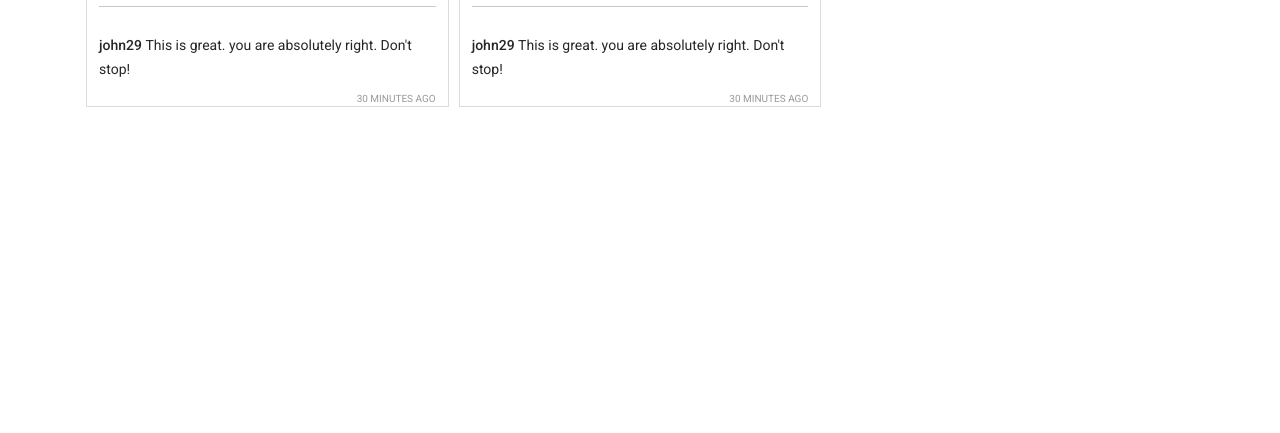
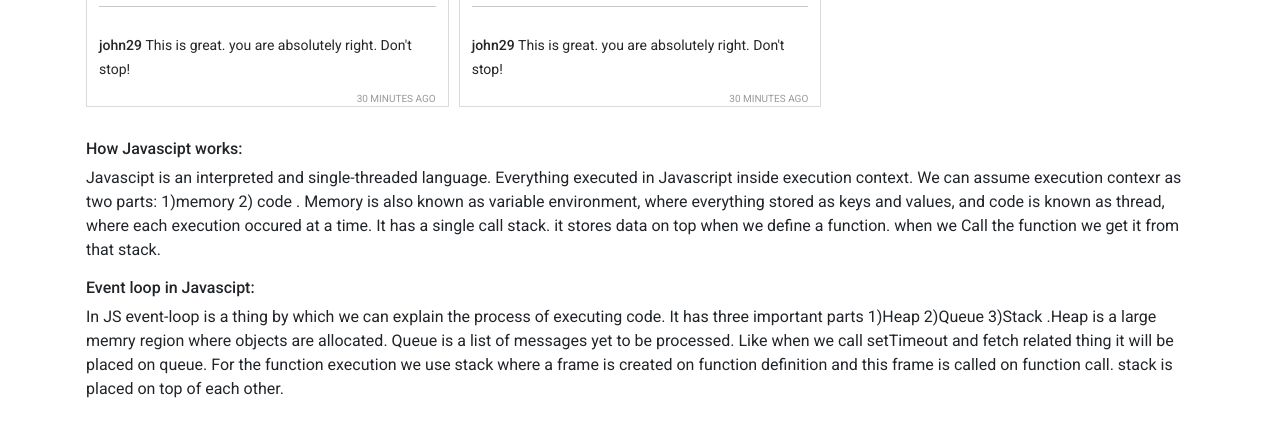
Before and after one commit to NiamulHasan45/Insta_sohor, a plain HTML site: page index.html in a window 1280 px wide. Shown: the part 1425-1858 px from the top of the page. Before the commit the page ends 1548 px from the top, so only its background shows below. Drawn offline with nearby package versions, Linux system fonts and the light colour scheme.

Commit message:
definition

```diff
--- a/index.html
+++ b/index.html
@@ -77,6 +77,19 @@
                 <h1>Reported posts</h1>
             </div>
         </main>
+
+        <section class="main container mx-auto p-3">
+            <h6 class="fw-600">How Javascipt works:</h6>
+            <p>
+                Javascipt is an interpreted and single-threaded language. Everything executed in Javascript inside execution context. We can assume execution contexr as two parts: 1)memory 2) code . Memory is also known as variable environment, where everything stored as keys and values, and code is known as thread, where each execution occured at a time. It has a single call stack. it stores data on top when we define a function. when we Call the function we get it from that stack.
+            </p>
+
+            <h6 class="fw-600">Event loop in Javascipt:</h6>
+            <p>
+                In JS event-loop is a thing by which we can explain the process of executing code. It has three important parts 1)Heap 2)Queue 3)Stack .Heap is a large memry region where objects are allocated. Queue is a list of messages yet to be processed. Like when we call setTimeout and fetch related thing it will be placed on queue. For the function execution we use stack where a frame is created on function definition and this frame is called on function call. stack is placed on top of each other.
+            </p>
+        </section>
+
         <footer></footer>
 
         <!-- add javascript  file  -->
```
